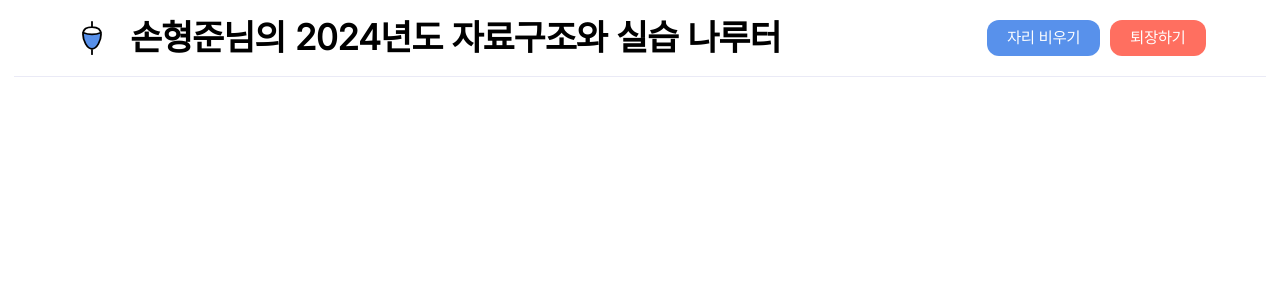
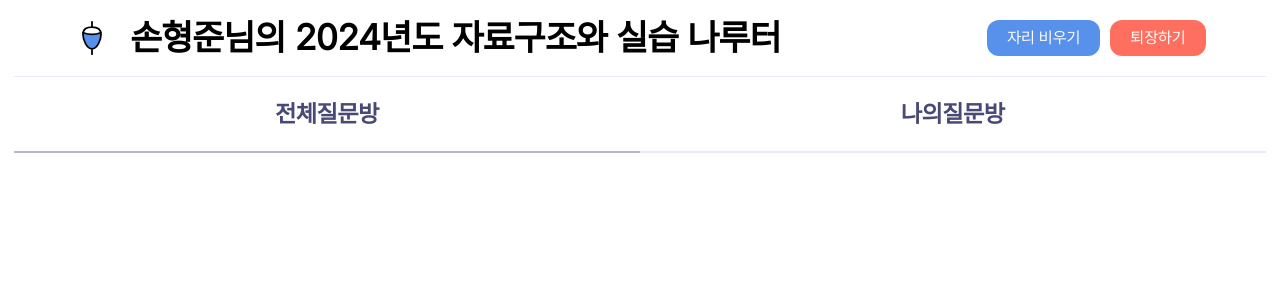
Before and after one commit to Mulmoori/cleint, a React (Vite) app: page /naruteo in a window 1280 px wide. Shown: the top 300 px of the page. Built offline with nearby package versions, Linux system fonts and the light colour scheme.

Commit message:
feat: 나루터 스크린 탭바 구현

```diff
--- a/src/components/naruteo/header/style.ts
+++ b/src/components/naruteo/header/style.ts
@@ -9,12 +9,24 @@ export const HeaderWrapper = styled.header`
 	align-items: center;
 	border-bottom: 1.333px solid var(--neutral-200, #eaeaf6);
 	background: var(--Primary-0, #fff);
+
+	@media (max-width: 768px) {
+		padding: 15px 20px;
+		flex-direction: column;
+		align-items: flex-start;
+	}
 `;
 
 export const LeftSection = styled.div`
 	display: flex;
 	align-items: center;
-	gap: 20px; // SVG와 텍스트 사이의 간격
+	gap: 20px;
+
+	@media (max-width: 768px) {
+		width: 100%;
+		justify-content: space-between;
+		margin-bottom: 15px;
+	}
 `;
 
 export const Logo = styled.div`
@@ -33,13 +45,30 @@ export const Title = styled.h1`
 	font-style: normal;
 	font-weight: 700;
 	line-height: 36px;
+
+	@media (max-width: 1024px) {
+		font-size: 28px;
+		line-height: 28px;
+	}
+
+	@media (max-width: 768px) {
+		font-size: 24px;
+		line-height: 24px;
+	}
 `;
 
 export const ButtonContainer = styled.div`
 	display: flex;
 	gap: 10px;
-	margin-left: auto; // 버튼을 오른쪽으로 밀어냄
-	padding-left: 20px; // 왼쪽 요소들과의 간격
+	margin-left: auto;
+	padding-left: 20px;
+
+	@media (max-width: 768px) {
+		width: 100%;
+		margin-left: 0;
+		padding-left: 0;
+		justify-content: flex-end;
+	}
 `;
 
 export const Button = styled.button`
@@ -59,4 +88,9 @@ export const Button = styled.button`
 	font-style: normal;
 	font-weight: 500;
 	line-height: 20px;
+
+	@media (max-width: 768px) {
+		padding: 0px 15px;
+		font-size: 14px;
+	}
 `;
--- a/src/components/naruteo/tabBar/style.ts
+++ b/src/components/naruteo/tabBar/style.ts
@@ -0,0 +1,41 @@
+import styled from "styled-components";
+
+export const TabBarContainer = styled.div`
+	display: flex;
+	width: 100%;
+	height: 76px;
+	background: var(--white, #fff);
+`;
+
+interface TabProps {
+	isActive: boolean;
+}
+
+export const Tab = styled.div<TabProps>`
+	display: flex;
+	width: 50%;
+	height: 76px;
+	padding: 12px 0px;
+	flex-direction: column;
+	justify-content: center;
+	align-items: center;
+	flex-shrink: 0;
+	border-bottom: 2px solid
+		${(props) =>
+			props.isActive
+				? "var(--neutral-400, #B7B7C9)"
+				: "var(--neutral-200, #EAEAF6)"};
+	background: var(--white, #fff);
+	cursor: pointer;
+
+	color: var(--neutral-700, #494976);
+	font-family: Pretendard, sans-serif;
+	font-size: 24px;
+	font-style: normal;
+	font-weight: 700;
+	line-height: 30px;
+
+	&:hover {
+		background: var(--neutral-100, #f5f5ff);
+	}
+`;
--- a/src/components/naruteo/tabBar/tabBar.tsx
+++ b/src/components/naruteo/tabBar/tabBar.tsx
@@ -0,0 +1,27 @@
+import React, { useState } from "react";
+import * as S from "./style";
+
+const TabBar: React.FC = () => {
+	const [activeTab, setActiveTab] = useState<"전체질문방" | "나의질문방">(
+		"전체질문방"
+	);
+
+	return (
+		<S.TabBarContainer>
+			<S.Tab
+				isActive={activeTab === "전체질문방"}
+				onClick={() => setActiveTab("전체질문방")}
+			>
+				전체질문방
+			</S.Tab>
+			<S.Tab
+				isActive={activeTab === "나의질문방"}
+				onClick={() => setActiveTab("나의질문방")}
+			>
+				나의질문방
+			</S.Tab>
+		</S.TabBarContainer>
+	);
+};
+
+export default TabBar;
--- a/src/pages/naruteo/Naruteo.tsx
+++ b/src/pages/naruteo/Naruteo.tsx
@@ -1,10 +1,12 @@
 import Header from "@components/naruteo/header/header";
 import * as S from "./style";
+import TabBar from "@components/naruteo/tabBar/tabBar";
 
 export default function Naruteo(): JSX.Element {
 	return (
 		<S.PageWrapper>
 			<Header />
+			<TabBar />
 		</S.PageWrapper>
 	);
 }
```
